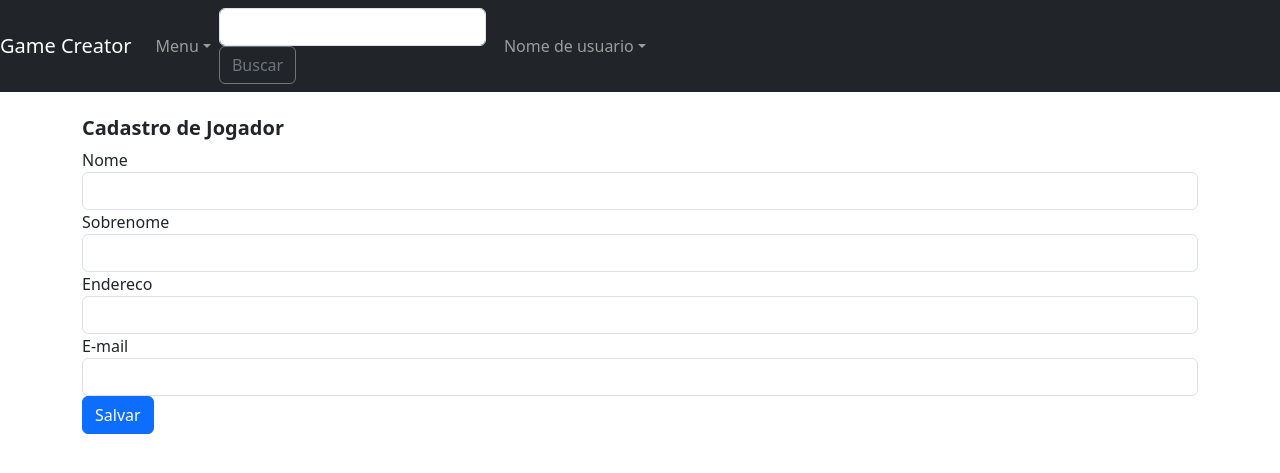
After one commit to anleaes/2023-02-UDWMJ-GRUPO-11, a Django app: template templates/players/add_player.html in a window 1280 px wide. The commit adds this page. Shown: the top 473 px of the page. Run offline with Django 4.2, Linux system fonts and the light colour scheme; the template is opened without the code that fills it: values that come from a table or form of the project are taken from there, others are empty; parts of the project's set-up code (start-up, migrations or seed data) failed here and were passed over; some libraries are stand-ins or nearby versions.

Commit message:
classe (Players) - Templates
- Adição de script "templates".
- INSERIR SCRIPTS DE CLASSE "playermatches" e "inventory"

```diff
--- a/apps/players/models.py
+++ b/apps/players/models.py
@@ -10,6 +10,8 @@ class Player(models.Model):
     address = models.CharField('Endereco', max_length=200)
     email = models.EmailField('E-mail',null=False, blank=False)
 
+# NÃO ESQUECER DE ADICIONAR "inventory" acima
+
 # ESPAÇO PARA CLASSE INVENTORY
 
     class Meta:
--- a/templates/base.html
+++ b/templates/base.html
@@ -21,7 +21,7 @@
                 <li class="nav-item dropdown">
                     <a class="nav-link dropdown-toggle" href="#" id="dropdown05" data-toggle="dropdown" aria-haspopup="true" aria-expanded="false">Menu</a>
                     <div class="dropdown-menu" aria-labelledby="dropdown05">
-                        <a class="dropdown-item" href="#">Clientes</a>
+                        <a class="dropdown-item" href="{% url 'players:list_players' %}">Jogadores</a>
                         <a class="dropdown-item" href="#">Pedidos</a>
                         <a class="dropdown-item" href="#">Produtos</a>
                         <a class="dropdown-item" href="{% url 'games:list_games' %}">Jogos</a>
--- a/templates/items/list_items.html
+++ b/templates/items/list_items.html
@@ -32,7 +32,9 @@
                         <tr>
                             <th scope="row">{{ item.id }}</th>
                             <td>{{ item.name }}</td>
+                            <td>{{ item.element }}</td>
                             <td>{{ item.description }}</td>
+                            <td>{{ item.type }}</td>
                             <td>
                                 <a href="{% url 'items:edit_item' item.id %}" class="btn btn-primary btn-sm">Editar</a>
                                 <a href="{% url 'items:delete_item' item.id %}" class="btn btn-danger btn-sm ">Excluir</a>
--- /dev/null
+++ b/templates/players/add_player.html
@@ -0,0 +1,44 @@
+{% extends 'base.html' %}
+
+{% load widget_tweaks %}
+
+{% block title %}
+
+    Adicionar Jogador - {{ block.super }}
+
+{% endblock title %}
+
+{% block body %}
+
+    <div class="container">
+        <br />
+    <h5><b>Cadastro de Jogador</b></h5>
+        <div class="row">
+            <div class ="col-md-12">
+                <form action="" method="POST">
+                {% csrf_token %}
+                <div class="form-group">
+                   <label for="{{ form.first_name.id_for_label }}">Nome</label>
+                   {{ form.first_name|add_class:"form-control" }}
+                </div>
+                <div class="form-group">
+                    <label for="{{ form.last_name.id_for_label }}">Sobrenome</label>
+                    {{ form.last_name|add_class:"form-control" }}
+                </div>
+                <div class="form-group">
+                    <label for="{{ form.address.id_for_label }}">Endereco</label>
+                    {{ form.address|add_class:"form-control" }}
+                </div>
+                <div class="form-group">
+                    <label for="{{ form.email.id_for_label }}">E-mail</label>
+                    {{ form.email|add_class:"form-control" }}
+                </div>
+                    <button type="submit" class="btn btn-primary">Salvar</button>
+                </form>
+            </div>
+        </div>
+    </div>
+
+{% endblock body %}
+
+<!-- COLOCAR REFERENCIA PARA INVENTORY ACIMA! -->
```
Also changed, not shown: templates/players/list_players.html (added, +59 -0 lines).
